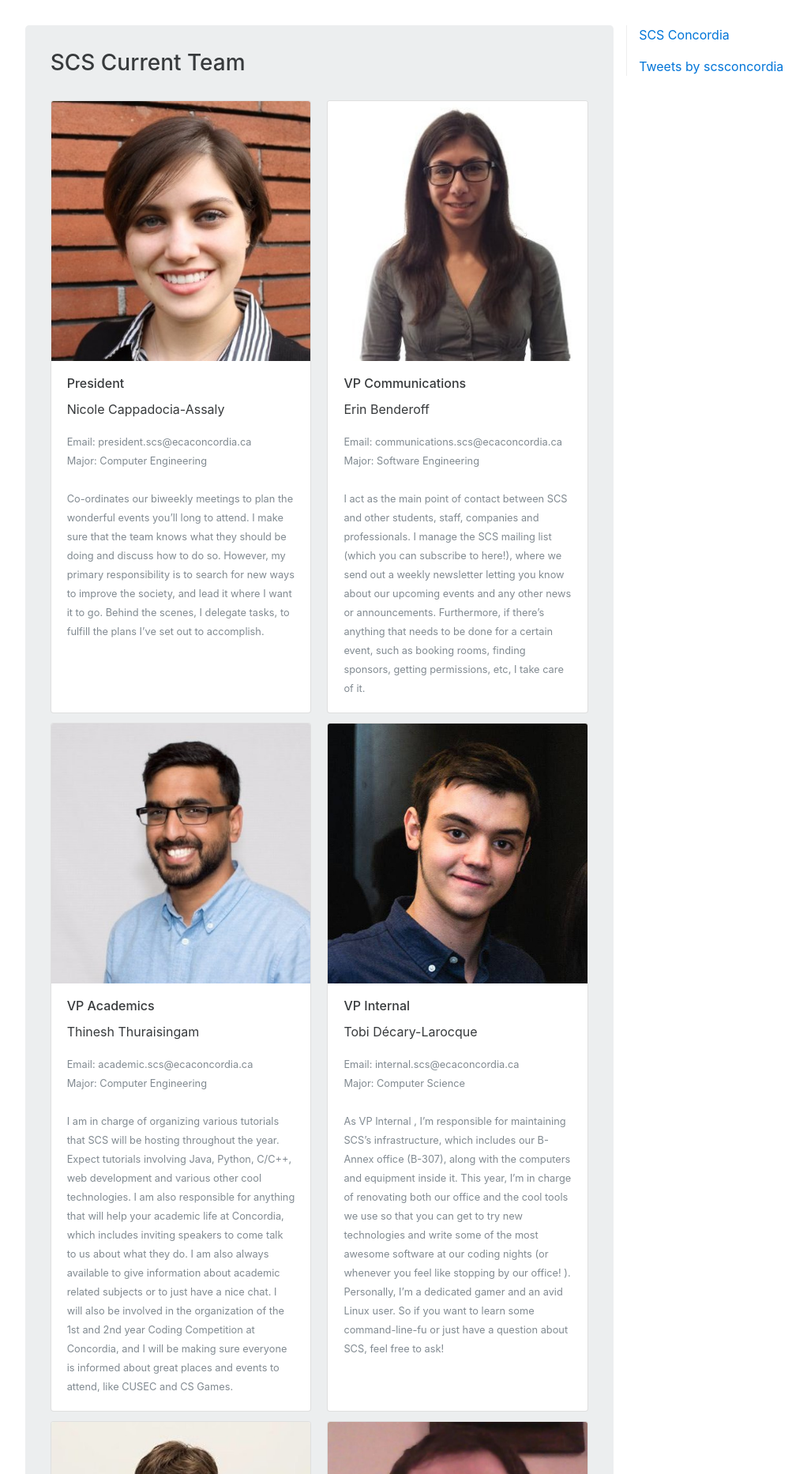
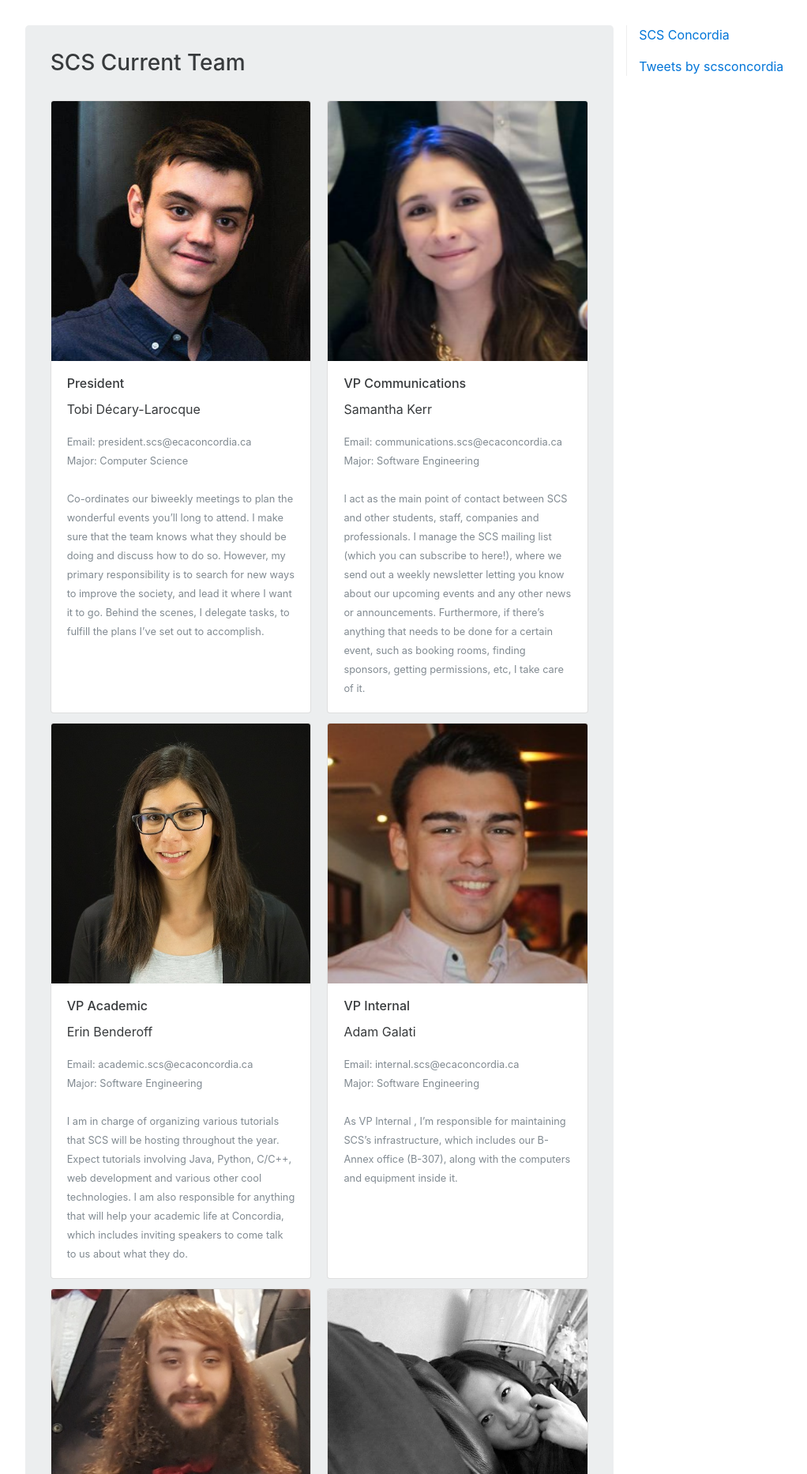
Before and after one commit to SCS-Concordia/Website, a Django app: page /current-executives in a window 1280 px wide. Shown: the part 54-1920 px from the top of the page at 79% size, without its empty margins (106-1128 px from the left). Run offline with Django 3.2, Linux system fonts and the light colour scheme; some libraries are stand-ins or nearby versions.

Commit message:
updated current exec page - added pics, removed outdated info

```diff
--- a/app/templates/app/current.html
+++ b/app/templates/app/current.html
@@ -10,13 +10,13 @@
 	<div class="card-deck-wrapper">
 	  <div class="card-deck">
 	    <div class="card">
-	      <img class="card-img-top" src="{% static "images/execs/nicole.jpg"%}" alt="nicole">
+	      <img class="card-img-top" src="{% static "images/execs/tobi.jpg"%}" alt="tobi">
 	      <div class="card-block">
 	        <h6 class="card-title">President</h6>
-	        <p class="card-text">Nicole Cappadocia-Assaly</p>
+	        <p class="card-text">Tobi Décary-Larocque</p>
 	        <p class="card-text"><small class="text-muted">
 	        Email: president.scs@ecaconcordia.ca<br>
-	        Major: Computer Engineering<br><br>
+	        Major: Computer Science<br><br>
 	        Co-ordinates our biweekly meetings to plan the
 	        wonderful events you’ll long to attend. I make sure that the team knows what they should be
 	        doing and discuss how to do so. However, my primary responsibility is to search for new ways
@@ -25,10 +25,10 @@
 	      </div>
 	    </div>
 	    <div class="card">
-	      <img class="card-img-top" src="{% static "images/execs/erin.jpg"%}" alt="Card image cap">
+	      <img class="card-img-top" src="{% static "images/execs/sam.png"%}" alt="sam">
 	      <div class="card-block">
 	        <h6 class="card-title">VP Communications</h6>
-	        <p class="card-text">Erin Benderoff</p>
+	        <p class="card-text">Samantha Kerr</p>
 	        <p class="card-text"><small class="text-muted">
 	        Email: communications.scs@ecaconcordia.ca<br>
 					Major: Software Engineering<br><br>
@@ -45,38 +45,31 @@
 	<div class="card-deck-wrapper">
 		<div class="card-deck">
 	    <div class="card">
-	      <img class="card-img-top" src="{% static "images/execs/thinesh.jpg"%}" alt="Card image cap">
+	      <img class="card-img-top" src="{% static "images/execs/erin.jpg"%}" alt="erin">
 	      <div class="card-block">
-	        <h6 class="card-title">VP Academics</h6>
-	        <p class="card-text">Thinesh Thuraisingam</p>
+	        <h6 class="card-title">VP Academic</h6>
+	        <p class="card-text">Erin Benderoff</p>
 	        <p class="card-text"><small class="text-muted">
 	        Email: academic.scs@ecaconcordia.ca<br>
-					Major: Computer Engineering<br><br>
+					Major: Software Engineering<br><br>
 	        I am in charge of organizing various tutorials
 	        that SCS will be hosting throughout the year. Expect tutorials involving Java, Python, C/C++,
 	        web development and various other cool technologies. I am also responsible for anything that
 	        will help your academic life at Concordia, which includes inviting speakers to come talk to
-	        us about what they do. I am also always available to give information about academic related
-	        subjects or to just have a nice chat. I will also be involved in the organization of the 1st
-	        and 2nd year Coding Competition at Concordia, and I will be making sure everyone is informed
-	        about great places and events to attend, like CUSEC and CS Games.</small></p>
+	        us about what they do.</small></p>
 	      </div>
 	    </div>
 	    <div class="card">
-	      <img class="card-img-top" src="{% static "images/execs/tobi.jpg"%}" alt="Card image cap">
+	      <img class="card-img-top" src="{% static "images/execs/adam.jpg"%}" alt="adam">
 	      <div class="card-block">
 	        <h6 class="card-title">VP Internal</h6>
-	        <p class="card-text">Tobi Décary-Larocque</p>
+	        <p class="card-text">Adam Galati</p>
 	        <p class="card-text"><small class="text-muted">
 	        Email: internal.scs@ecaconcordia.ca<br>
-	        Major: Computer Science<br><br>
+	        Major: Software Engineering<br><br>
 	        As VP Internal , I’m responsible for maintaining
 	        SCS’s infrastructure, which includes our B-Annex office (B-307), along with the computers and
-	        equipment inside it. This year, I’m in charge of renovating both our office and the cool tools
-	        we use so that you can get to try new technologies and write some of the most awesome software
-	        at our coding nights (or whenever you feel like stopping by our office! ). Personally, I’m a
-	        dedicated gamer and an avid Linux user. So if you want to learn some command-line-fu or just
-	        have a question about SCS, feel free to ask!</small></p>
+	        equipment inside it. </small></p>
 	      </div>
 	    </div>
 	  </div>
@@ -84,26 +77,25 @@
 	<div class="card-deck-wrapper">
 		<div class="card-deck">
 	    <div class="card">
-	      <img class="card-img-top" src="{% static "images/execs/jacob.jpg"%}" alt="Card image cap">
+	      <img class="card-img-top" src="{% static "images/execs/alex.jpg"%}" alt="alex">
 	      <div class="card-block">
 	        <h6 class="card-title">VP Projects</h6>
-	        <p class="card-text">Jacob Gagné</p>
+	        <p class="card-text">Alex Frappier Lachapelle</p>
 	        <p class="card-text"><small class="text-muted">
 	        Email: projects.scs@ecaconcordia.ca<br>
 	        Major: Software Engineering<br><br>
 	        As a student, what matters most for your resume are
 	        your projects and what you accomplish in addition to all the high grades you are going to get.
 	        That’s where I come in – I am here to help you work on projects that will boost up your resume and
-	        coding skills. Throughout the year, I will be organizing SCS’s famous coding nights. Each coding
-	        night will be different. You’ll have a chance to work on a new technology, collaborate with great
+	        coding skills. Throughout the year, I will be organizing SCS’s famous Algorithm Time. You’ll have a chance to work on a new technology, collaborate with great
 	        developers and most importantly have fun.</small></p>
 	      </div>
 	    </div>
 	    <div class="card">
-	      <img class="card-img-top" src="{% static "images/execs/brendan.jpg"%}" alt="Card image cap">
+	      <img class="card-img-top" src="{% static "images/execs/christina.jpg"%}" alt="christina">
 	      <div class="card-block">
 	        <h6 class="card-title">VP Finance</h6>
-	        <p class="card-text">Brendan McGarry</p>
+	        <p class="card-text">Christina Nguyen</p>
 	        <p class="card-text"><small class="text-muted">
 	        Email: finance.scs@ecaconcordia.ca<br>
 					Major: Software Engineering<br><br>
@@ -119,29 +111,46 @@
 	<div class="card-deck-wrapper">
 		<div class="card-deck">
 	    <div class="card">
-	      <img class="card-img-top" src="{% static "images/execs/javier.jpg"%}" alt="Card image cap">
+	      <img class="card-img-top" src="{% static "images/execs/arielle.jpg"%}" alt="arielle">
 	      <div class="card-block">
-	        <h6 class="card-title">VP Competitions</h6>
-	        <p class="card-text">Javier E. Fajardo</p>
+	        <h6 class="card-title">Co-VP Competitions</h6>
+	        <p class="card-text">Arielle Evans</p>
 	        <p class="card-text"><small class="text-muted">
 	        Email: competitions.scs@ecaconcordia.ca<br>
-					Major: Computer Engineering<br><br>
-	        Interested in Graphics, Game Development,
-	        Operation Systems and Embedded Systems</small></p>
+					Major: Computer Science<br><br>
+	        </small></p>
 	      </div>
 	    </div>
 	    <div class="card">
-	      <img class="card-img-top" src="{% static "images/execs/frankie.jpg"%}" alt="Card image cap">
+	      <img class="card-img-top" src="{% static "images/execs/lance.jpg"%}" alt="lance">
+	      <div class="card-block">
+	        <h6 class="card-title">Co-VP Competitions</h6>
+	        <p class="card-text">Lance Lafontaine</p>
+	        <p class="card-text"><small class="text-muted">
+	        Email: competitions.scs@ecaconcordia.ca<br>
+	        Major: Software Engineering<br><br></small></p>
+	      </div>
+	    </div>
+		</div>
+	</div>
+	<div class="card-deck-wrapper">
+		<div class="card-deck">
+	    <div class="card">
+	      <img class="card-img-top" src="{% static "images/execs/darrin.jpg"%}" alt="darrin">
 	      <div class="card-block">
 	        <h6 class="card-title">VP Social</h6>
-	        <p class="card-text">Frankie Valela</p>
+	        <p class="card-text">Darrin Fong</p>
 	        <p class="card-text"><small class="text-muted">
 	        Email: social.scs@ecaconcordia.ca<br>
-	        Major: Computer Science<br><br>I am responsible for bringing together this beautiful SCS community
+	        Major: Software Engineering<br><br>I am responsible for bringing together this beautiful SCS community
 					through all sorts of activities like social events, the mentorship program and much more.
 					If you see me in the halls, make sure to give me a shout and find out about awesome opportunities
 					SCS can offer you!<br>
 					Cash me visiting your class howbow dah </small></p>
+	      </div>
+	    </div>
+		<div class="card">
+	      <div class="card-block">
 	      </div>
 	    </div>
 		</div>
@@ -152,24 +161,24 @@
   <div class="card-deck-wrapper">
 		<div class="card-deck">
 	    <div class="card">
-	      <img class="card-img-top" src="{% static "images/execs/nick.jpg"%}" alt="Card image cap">
+	      <img class="card-img-top" src="{% static "images/execs/brendan.jpg"%}" alt="brendan">
 	      <div class="card-block">
-	        <h6 class="card-title">Director<br>Academics</h6>
-	        <p class="card-text">Nicholas Sabelli</p>
+	        <h6 class="card-title">Director<br>Projects</h6>
+	        <p class="card-text">Brendan McGarry</p>
 	      </div>
 	    </div>
 	    <div class="card">
-	      <img class="card-img-top" src="{% static "images/execs/sam.png"%}" alt="Card image cap">
+	      <img class="card-img-top" src="{% static "images/execs/lori.jpg"%}" alt="lori">
 	      <div class="card-block">
-	        <h6 class="card-title">Director<br>Communications</h6>
-	        <p class="card-text">Samantha Kerr</p>
+	        <h6 class="card-title">Director<br>Competitions</h6>
+	        <p class="card-text">Lori Dalkin</p>
 	      </div>
 	    </div>
 	    <div class="card">
-	      <img class="card-img-top" src="{% static "images/execs/lori.jpg"%}" alt="Card image cap">
+	      <img class="card-img-top" src="{% static "images/execs/jacob.jpg"%}" alt="jacob">
 	      <div class="card-block">
-	        <h6 class="card-title">Director<br>Communications</h6>
-	        <p class="card-text">Lori Dalkin</p>
+	        <h6 class="card-title">Director<br>Competitions</h6>
+	        <p class="card-text">Jacob Gagné</p>
 	      </div>
 	    </div>
 		</div>
@@ -177,24 +186,17 @@
 	<div class="card-deck-wrapper">
 		<div class="card-deck">
 	    <div class="card">
-	      <img class="card-img-top" src="{% static "images/execs/bryce.jpg"%}" alt="Card image cap">
+	      <img class="card-img-top" src="{% static "images/execs/frankie.jpg"%}" alt="frankie">
 	      <div class="card-block">
-	        <h6 class="card-title">Director<br>CS Games</h6>
-	        <p class="card-text">Bryce Drewery Schoeler</p>
+	        <h6 class="card-title">Director<br>Social</h6>
+	        <p class="card-text">Frankie Valela</p>
 	      </div>
 	    </div>
 	    <div class="card">
-	      <img class="card-img-top" src="{% static "images/execs/alexis.jpg"%}" alt="Card image cap">
+	      <img class="card-img-top" src="{% static "images/execs/vineet.jpg"%}" alt="vineet">
 	      <div class="card-block">
-	        <h6 class="card-title">Director<br>Competitions</h6>
-	        <p class="card-text">Alexis Grondin</p>
-	      </div>
-	    </div>
-	    <div class="card">
-	      <img class="card-img-top" src="{% static "images/execs/gen.jpg"%}" alt="Card image cap">
-	      <div class="card-block">
-	        <h6 class="card-title">Director<br>Social</h6>
-	        <p class="card-text">Gen Brisebois</p>
+	        <h6 class="card-title">Director<br>Communications</h6>
+	        <p class="card-text">Vineet Koppalkar</p>
 	      </div>
 	    </div>
 		</div>
```
Also changed, not shown: app/static/app/images/execs/adam.jpg (added), app/static/app/images/execs/alex.jpg (added), app/static/app/images/execs/alexis.jpg (deleted), app/static/app/images/execs/arielle.jpg (added), app/static/app/images/execs/bryce.jpg (deleted), app/static/app/images/execs/christina.jpg (added), app/static/app/images/execs/darrin.jpg (added), app/static/app/images/execs/erin.jpg, app/static/app/images/execs/gen.jpg (deleted), app/static/app/images/execs/javier.jpg (deleted), app/static/app/images/execs/lance.jpg (added), app/static/app/images/execs/nick.jpg (deleted), app/static/app/images/execs/nicole.jpg (deleted), app/static/app/images/execs/thinesh.jpg (deleted), 1 more files.
